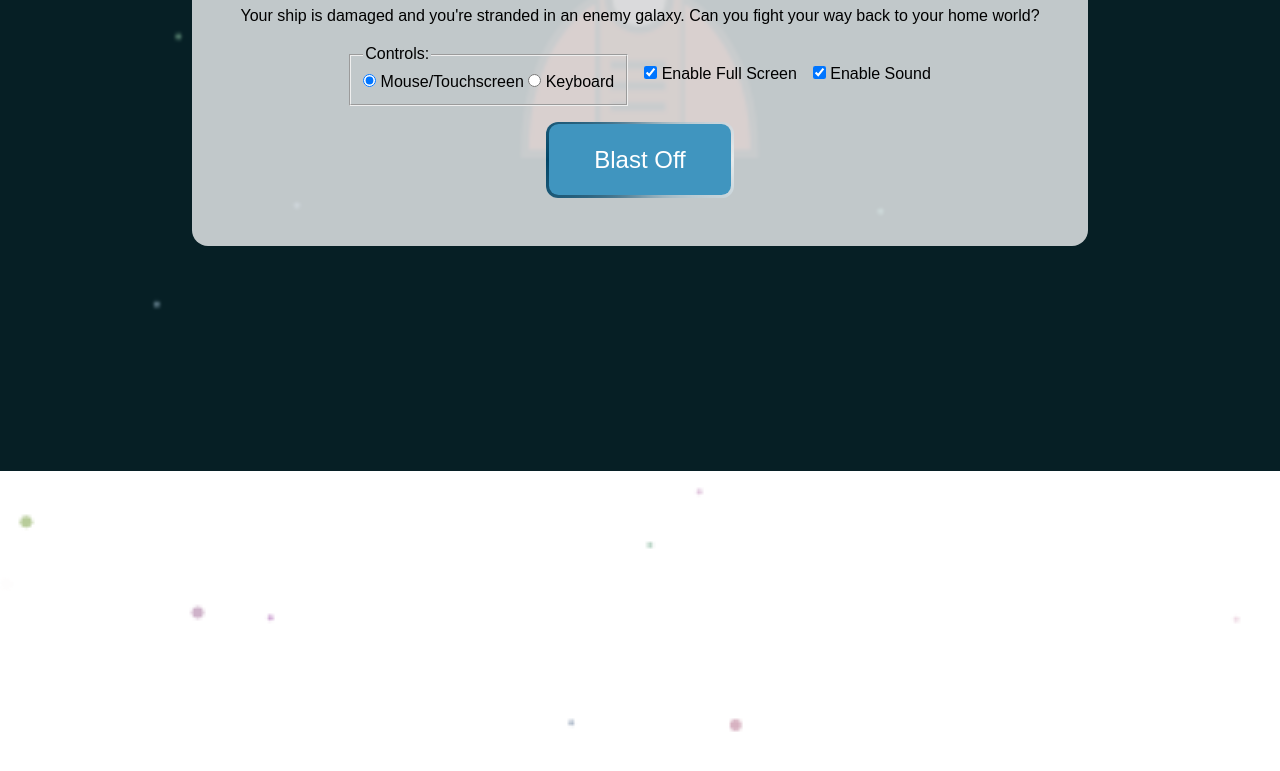
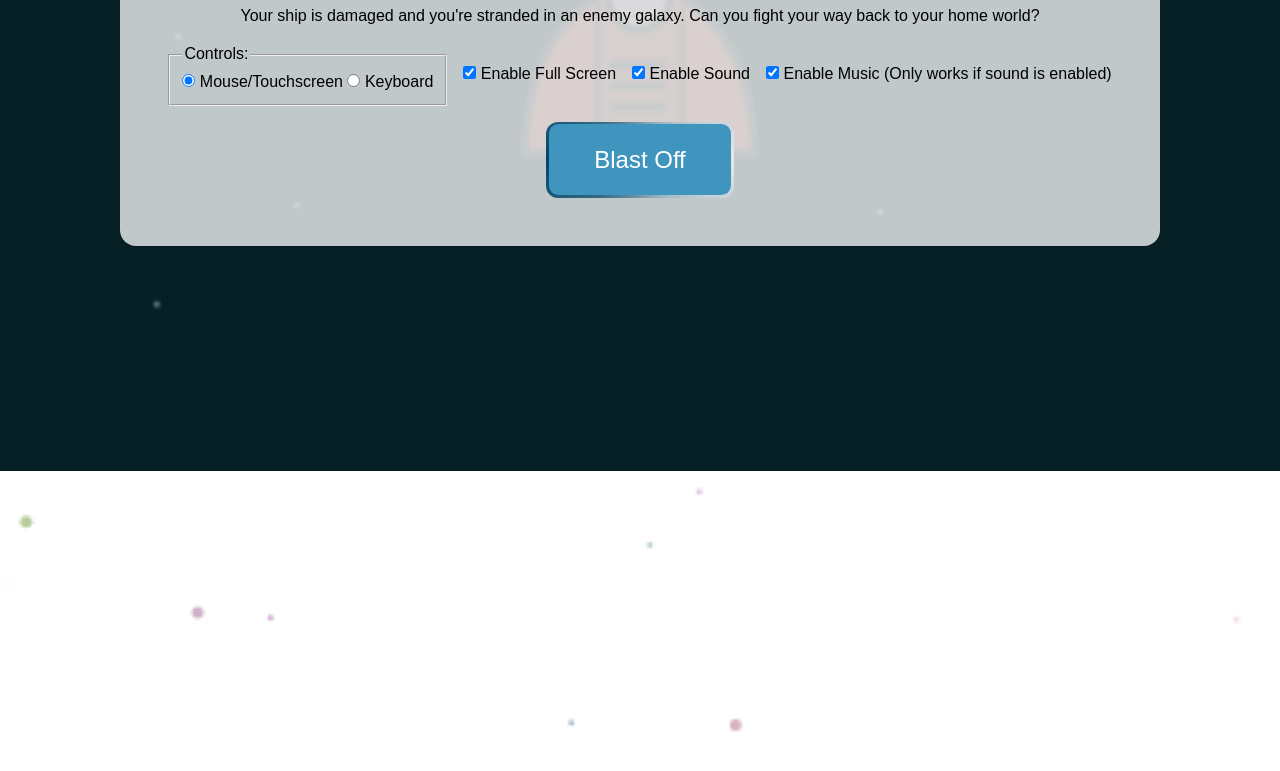
Before and after one commit to Paul-Hebert/space-game, a website with bundled scripts: page index.html in a window 1280 px wide. Shown: the part 329-1100 px from the top of the page. Built offline with nearby package versions, Linux system fonts and the light colour scheme; files whose address does not match are found by name.

Commit message:
Add option to disable music

```diff
--- a/index.html
+++ b/index.html
@@ -105,6 +105,10 @@
               <input type="checkbox" name="enable-sound" checked />
               Enable Sound
             </label>
+            <label>
+              <input type="checkbox" name="enable-music" checked />
+              Enable Music (Only works if sound is enabled)
+            </label>
           </form>
 
           <button class="start-button">Blast Off</button>
--- a/scripts/index.js
+++ b/scripts/index.js
@@ -51,7 +51,10 @@ document.querySelectorAll(".start-button").forEach((button) => {
     }
     if (document.querySelector('[name="enable-sound"]').checked) {
       toggleMute(false);
-      music = initMusic();
+
+      if (document.querySelector('[name="enable-music"]').checked) {
+        music = initMusic();
+      }
     }
     setControlOption(document.querySelector('[name="controls"]:checked').value);
     hideAllMenus();
```
